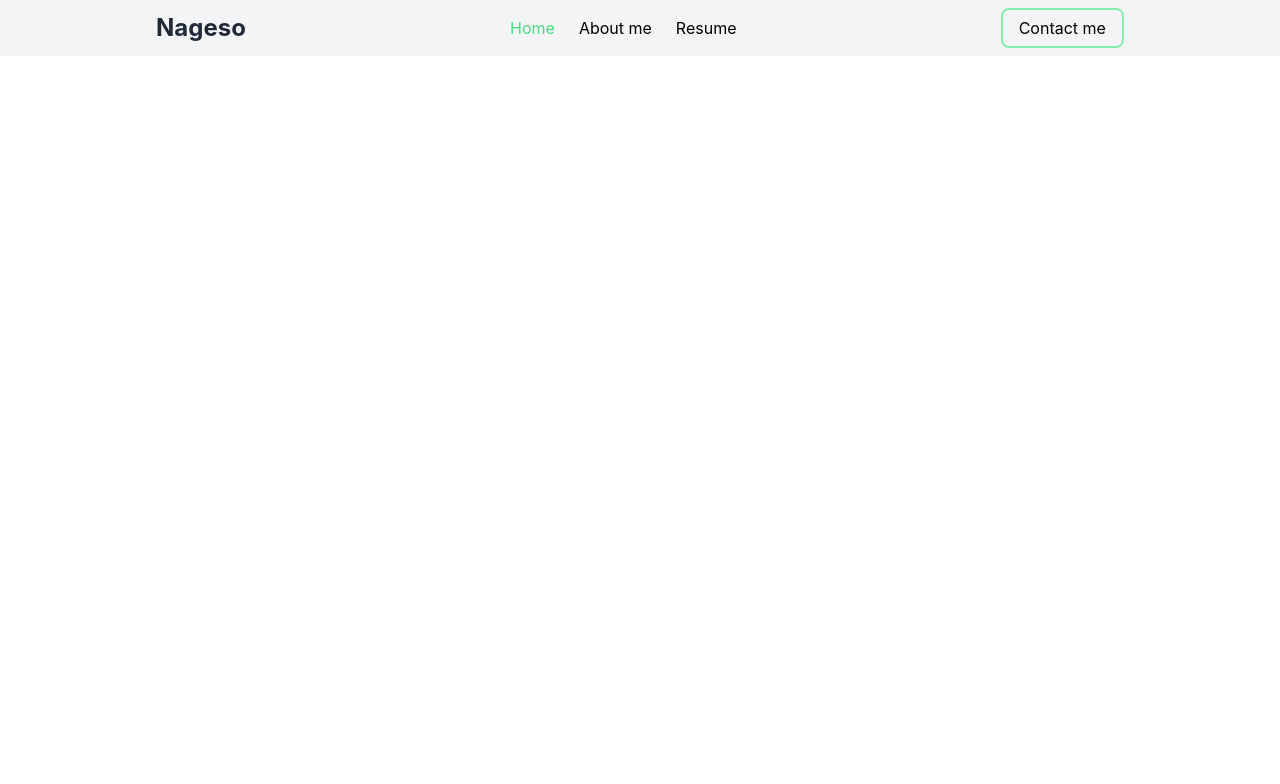
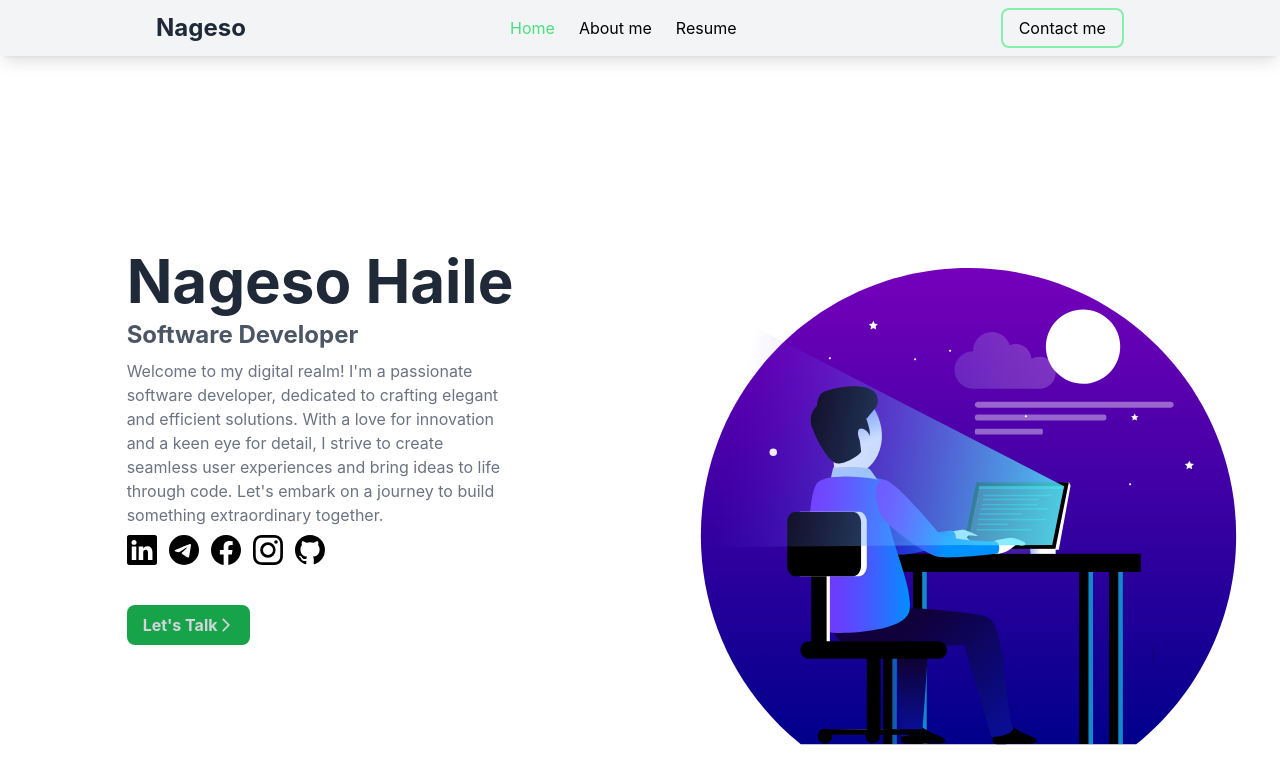
Before and after one commit to NagesoHaile/nageso, a React (Create React App) app: page / in a window 1280 px wide. Shown: the top 784 px of the page. Built offline with nearby package versions, Linux system fonts and the light colour scheme.

Commit message:
hero section and navbar done

```diff
--- a/src/App.js
+++ b/src/App.js
@@ -1,35 +1,12 @@
-import React,{useState} from 'react';
-import {CgClose,CgMenu} from 'react-icons/cg'
+import Navbar from "./components/Navbar";
+import Hero from "./components/Hero";
 function App() {
-  const [mobileMenuOpen,setmobileMenuOpen] = useState(false);
+
   return (
-    <div className="App">
-       <nav className="fixed w-full bg-gray-100 py-3 px-6 top-0 z-20">
-         {/* flex container */}
-         <div className="flex justify-around items-center ">
-            <div className="">
-            <h1 className="text-gray-800  font-bold text-2xl">Nageso</h1>
-            </div>
-            {/* Nav links */}
-            <div className="hidden md:flex space-x-6 ">
-                <a className="text-green-400 hover:text-green-300 cursor-pointer ">Home</a>
-                <a className="hover:text-green-300 cursor-pointer ">About me</a>
-                <a className="hover:text-green-300 cursor-pointer ">Resume</a>
-            </div>
-            <div className="hidden md:block">
-              <a className="px-4 py-2 rounded-lg border-2 border-green-300 hover:bg-green-300 hover:text-gray-100 cursor-pointer">Contact me</a>
-            </div>
-         </div>
-         {/* humburger menu */}
-         <div className='absolute md:hidden block top-6 right-3'>
-          {mobileMenuOpen? (<CgClose onClick={()=>setmobileMenuOpen(false)} className='text-red-900 w-6 h-6 mr-2' />):(<CgMenu onClick={()=>setmobileMenuOpen(true)} className='text-green-950 tw-6 h-6 mr-2'/>)}
-         </div>
-         {/* mobile menu */}
-         <div className={`absolute flex flex-col space-y-4 h-screen bg-gray-500 p-6 z-30 w-2/3 md:hidden top-0 smooth-transition duration-500  ${mobileMenuOpen? 'left-0':'-left-full'}`}>
-
-         </div>
-       </nav>
-    </div>
+    <>
+        <Navbar />
+        <Hero />
+    </>
   );
 }
 
--- /dev/null
+++ b/src/components/Hero.jsx
@@ -0,0 +1,58 @@
+import React from 'react'
+import {BsLinkedin,BsTelegram,BsFacebook,BsTwitter,BsInstagram,BsGithub, BsGit} from 'react-icons/bs';
+import {MdOutlineArrowForwardIos} from  'react-icons/md'
+import webdev from '../assets/webdev.svg'
+const Hero = () => {
+  return (
+     <section id='home' className='overflow-x-hidden'>
+            {/* flex container */}
+            <div className='flex flex-col-reverse md:flex-row py-6 space-y-0  '>
+                {/* left container */}
+                 <div className=' flex flex-col md:w-1/2 space-y-6 items-center justify-center'>
+                      <div className='flex flex-col space-y-2 px-8 justify-center '>
+                        <h1 className='text-4xl md:text-6xl font-bold text-gray-800'>Nageso Haile</h1>
+                        <h3 className='text-2xl font-bold text-gray-600'>Software Developer</h3>
+                        <p className='text-gray-500 w-96'>
+                            Welcome to my digital realm! I'm a passionate software developer, dedicated to crafting elegant and efficient solutions. With a love for innovation and a keen eye for detail, I strive to create seamless user experiences and bring ideas to life through code. Let's embark on a journey to build something extraordinary together.
+                        </p>
+                        <div className='hidden md:flex space-x-3'>
+
+                            <a className='hover:text-green-300 cursor-pointer hover:scale-110 transition-smooth duration-400' href='linkedin'><BsLinkedin size={30} /></a>
+                            <a className='hover:text-green-300 cursor-pointer hover:scale-110 transition-smooth duration-400' href='telegram'><BsTelegram size={30} /></a>
+                            <a className='hover:text-green-300 cursor-pointer hover:scale-110 transition-smooth duration-400' href='facebook'><BsFacebook size={30}/></a>
+                            <a className='hover:text-green-300 cursor-pointer hover:scale-110 transition-smooth duration-400' href='instagram'><BsInstagram size={30} /></a>
+                            <a className='hover:text-green-300 cursor-pointer hover:scale-110 transition-smooth duration-400' href='github'><BsGithub size={30} /></a>
+
+                         </div>
+
+
+                      <div className='py-8 flex w-96'>
+                        <a className='py-2 px-4 rounded-lg bg-green-600 font-bold inline-flex items-center space-x-2 justify-center text-gray-300 '>Let's Talk <MdOutlineArrowForwardIos className="text-gray-300" /></a>
+
+                      </div>
+                     </div>
+
+                 </div>
+                 {/* right container */}
+                 <div className=' md:w-1/2 pt-20'>
+                 <div className='fixed flex flex-col l-0 t-30   md:hidden space-y-3  bg-gray-200 px-3 py-5 rounded-md'>
+                           {/* side social links */}
+                           <a className='hover:text-green-300 cursor-pointer hover:scale-110 transition-smooth duration-400' href='linkedin'><BsLinkedin size={30} /></a>
+                           <a className='hover:text-green-300 cursor-pointer hover:scale-110 transition-smooth duration-400' href='telegram'><BsTelegram size={30} /></a>
+                           <a className='hover:text-green-300 cursor-pointer hover:scale-110 transition-smooth duration-400' href='facebook'><BsFacebook size={30}/></a>
+                           <a className='hover:text-green-300 cursor-pointer hover:scale-110 transition-smooth duration-400' href='instagram'><BsInstagram size={30} /></a>
+                           <a className='hover:text-green-300 cursor-pointer hover:scale-110 transition-smooth duration-400' href='github'><BsGithub size={30} /></a>
+
+                 </div>
+                    <img className='h-1/2 md:h-screen' src={webdev} alt='web developer image' />
+
+                 </div>
+
+            </div>
+
+
+     </section>
+  )
+}
+
+export default Hero
--- /dev/null
+++ b/src/components/Navbar.jsx
@@ -0,0 +1,34 @@
+import React,{useState} from 'react';
+import {CgClose,CgMenu} from 'react-icons/cg'
+const Navbar = () => {
+    const [mobileMenuOpen,setmobileMenuOpen] = useState(false);
+  return (
+    <nav className="fixed w-full  bg-gray-100 py-3 px-6 top-0 z-20 shadow-lg">
+         {/* flex container */}
+         <div className="flex justify-around items-center ">
+            <div className="">
+            <h1 className="text-gray-800  font-bold text-2xl">Nageso</h1>
+            </div>
+            {/* Nav links */}
+            <div className="hidden md:flex space-x-6 ">
+                <a className="text-green-400 hover:text-green-300 cursor-pointer ">Home</a>
+                <a className="hover:text-green-300 cursor-pointer ">About me</a>
+                <a className="hover:text-green-300 cursor-pointer ">Resume</a>
+            </div>
+            <div className="hidden md:block">
+              <a className="px-4 py-2 rounded-lg border-2 border-green-300 hover:bg-green-300 hover:text-gray-100 cursor-pointer">Contact me</a>
+            </div>
+         </div>
+         {/* humburger menu */}
+         <div className='absolute md:hidden block top-6 right-3'>
+          {mobileMenuOpen? (<CgClose size={30} onClick={()=>setmobileMenuOpen(false)} className='text-red-900 w-6 h-6 mr-2' />):(<CgMenu onClick={()=>setmobileMenuOpen(true)} size={30} className='text-green-950 tw-6 h-6 mr-2'/>)}
+         </div>
+         {/* mobile menu */}
+         <div className={`absolute flex flex-col space-y-4 h-screen bg-gray-500 p-6 z-30 w-2/3 md:hidden top-0 smooth-transition duration-500  ${mobileMenuOpen? 'left-0':'-left-full'}`}>
+
+         </div>
+       </nav>
+  )
+}
+
+export default Navbar
```
Also changed, not shown: src/assets/aboutme.svg (added), src/assets/webdev.svg (added).
